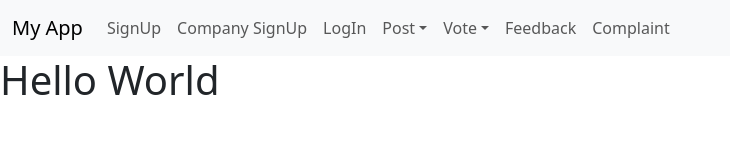
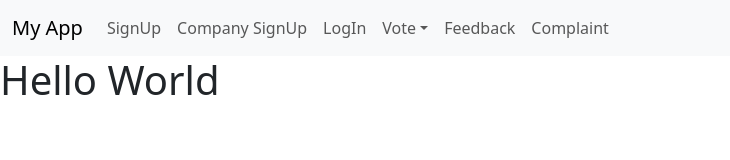
Before and after one commit to casperious/518GroupProject, a React (Create React App) app: page / in a window 1280 px wide. Shown: the top 160 px of the page, without its empty margins (0-730 px from the left). Built offline with nearby package versions, Linux system fonts and the light colour scheme.

Commit message:
Update NavBar.js

```diff
--- a/src/Components/NavBar.js
+++ b/src/Components/NavBar.js
@@ -24,15 +24,6 @@ function NavBar() {
             </li>
             <li class="nav-item dropdown">
               <a class="nav-link dropdown-toggle" href="#" role="button" data-bs-toggle="dropdown" aria-expanded="true">
-                Post
-              </a>
-              <ul class="dropdown-menu">
-                <li><a class="dropdown-item" href="/createPost">Create Post</a></li>
-                <li><a class="dropdown-item" href="/getProjects">View Posts</a></li>
-              </ul>
-            </li>
-            <li class="nav-item dropdown">
-              <a class="nav-link dropdown-toggle" href="#" role="button" data-bs-toggle="dropdown" aria-expanded="true">
                 Vote
               </a>
               <ul class="dropdown-menu">
```
